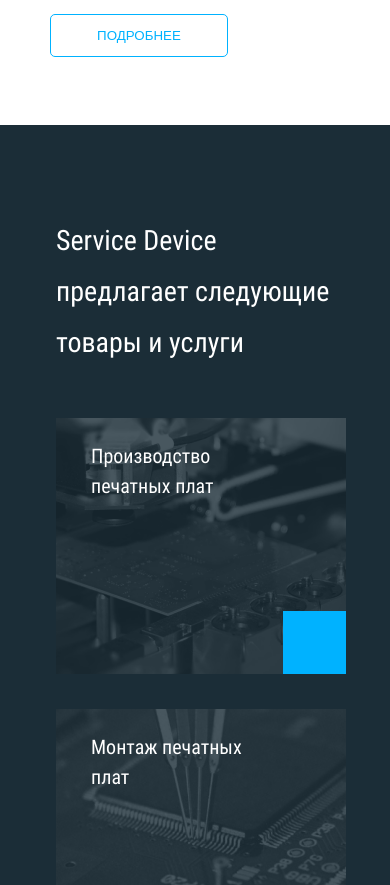
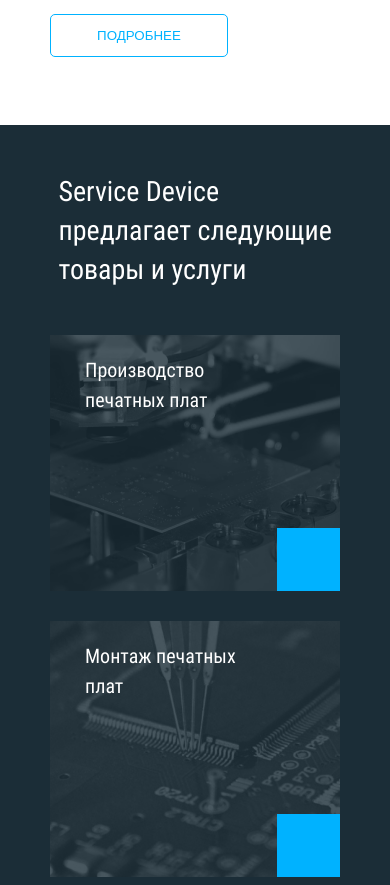
Before and after one commit to dastan1503/Smart-Device, a website: page source/index.html in a window 390 px wide. Shown: the part 2320-3205 px from the top of the page. Drawn offline with nearby package versions, Linux system fonts and the light colour scheme; files that its build step writes are made by us from their sources.

Commit message:
services

```diff
--- a/source/sass/services.scss
+++ b/source/sass/services.scss
@@ -88,18 +88,23 @@
 
 @media (max-width: 1200px) {
   .services h3 {
-    width: 720px;
+    padding-top: 47px;
+    font-size: 32px;
+    width: 620px;
+    padding-right: 70px;
+    margin-bottom: 40px;
   }
 
   .services ul {
     width: 720px;
+    padding-bottom: 35px;
     margin-bottom: 0;
   }
 
   .services li {
     min-height: 256px;
     width: 715px;
-    margin-bottom: 35px;
+    margin-bottom: 45px;
   }
 
   .services li:nth-of-type(1) {
@@ -115,9 +120,9 @@
   }
 
   .services a {
-    padding-top: 44px;
-    padding-left: 44px;
-    padding-right: 500px;
+    padding-top: 42px;
+    padding-left: 40px;
+    padding-right: 520px;
   }
 
   .services p {
@@ -129,19 +134,23 @@
 
 @media (max-width: 768px) {
   .services h3 {
+    padding: 47px 0 0 17px;
     width: 290px;
     font-size: 28px;
+    line-height: 140%;
+    margin-bottom: 45px;
   }
 
   .services ul {
     width: 290px;
     margin-bottom: 0;
+    padding-left: 0;
   }
 
   .services li {
     min-height: 256px;
     width: 290px;
-    margin-bottom: 35px;
+    margin-bottom: 30px;
   }
 
   .services li:nth-of-type(1) {
@@ -157,7 +166,7 @@
   }
 
   .services a {
-    padding-top: 23px;
+    padding-top: 20px;
     padding-left: 35px;
     padding-right: 90px;
   }
```
Also changed, not shown: build/css/style.min.css, 1 other file.
